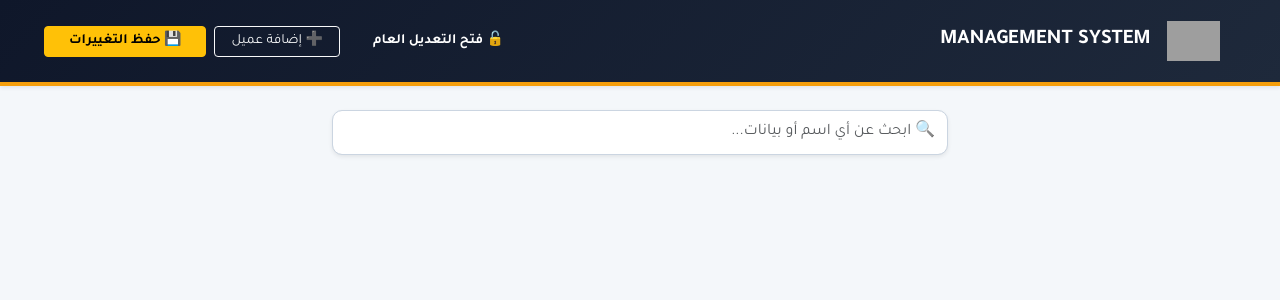
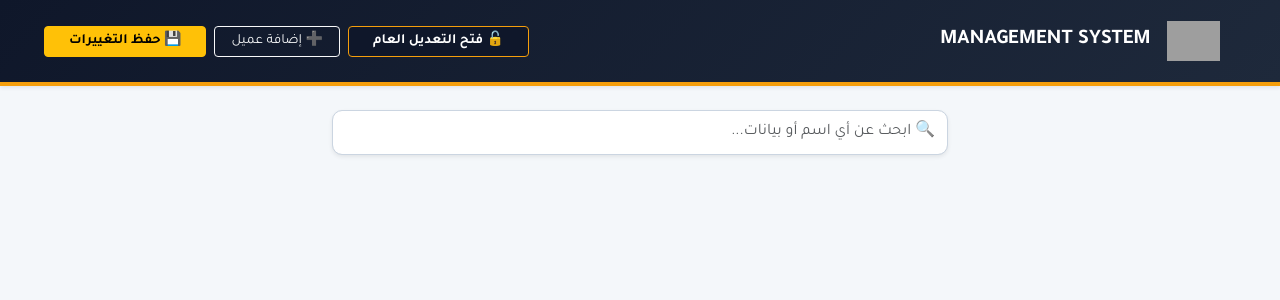
Before and after one commit to mgdad3331/249-manage, a Flask app: page / in a window 1280 px wide. Shown: the top 300 px of the page. Run offline with Flask 3, Linux system fonts and the light colour scheme; data that the repository does not hold is empty; parts of the project's set-up code (start-up, migrations or seed data) failed here and were passed over; grey boxes are pictures that could not be loaded.

Commit message:
Update index.html

```diff
--- a/templates/index.html
+++ b/templates/index.html
@@ -63,7 +63,7 @@
             <span class="brand-text">MANAGEMENT SYSTEM</span>
         </div>
         <div class="d-flex gap-2">
-            <button class="btn btn-custom-blue btn-sm px-4 fw-bold text-white" id="main-edit-btn" onclick="toggleGlobalEdit()">🔓 فتح التعديل العام</button>
+            <button class="btn btn-dark-blue btn-sm px-4 fw-bold text-white" id="main-edit-btn" onclick="toggleGlobalEdit()">🔓 فتح التعديل العام</button>
             <button class="btn btn-outline-light btn-sm px-3" onclick="openAddModal()">➕ إضافة عميل</button>
             <button class="btn btn-warning btn-sm px-4 fw-bold" onclick="saveAll()">💾 حفظ التغييرات</button>
         </div>
```
